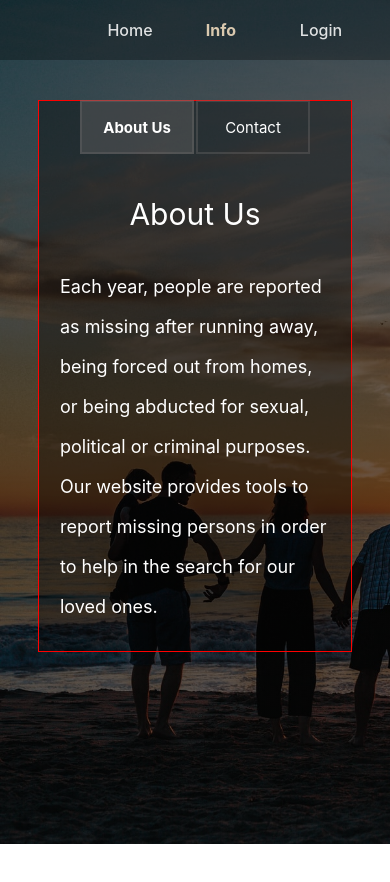
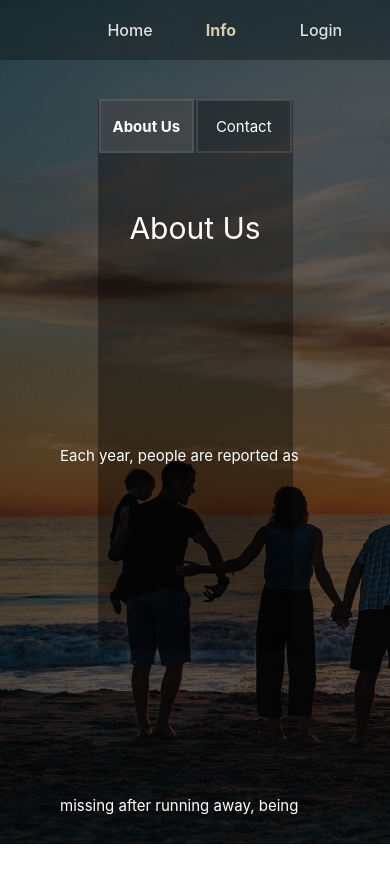
Before and after one commit to MilneS/missing, a React (Create React App) app: page / in a window 390 px wide. Both pictures are taken after a click on the item "Info". Shown: the top 882 px of the page. Before the commit the page ends 844 px from the top, so only its background shows below. Built offline with nearby package versions, Linux system fonts and the light colour scheme; no server answers.

Commit message:
responsive chrome

```diff
--- a/src/comps/Info.module.css
+++ b/src/comps/Info.module.css
@@ -90,8 +90,12 @@
   .infotextcontainer {
     width: 300px;
   }
+  .infotext {
+    font-size: 15px;
+    line-height: 350px;
+  }
 }
-@media (max-width: 800px) {
+@media (max-width: 00px) {
   .infocard {
     height: 550px;
     width: 80%;
```
